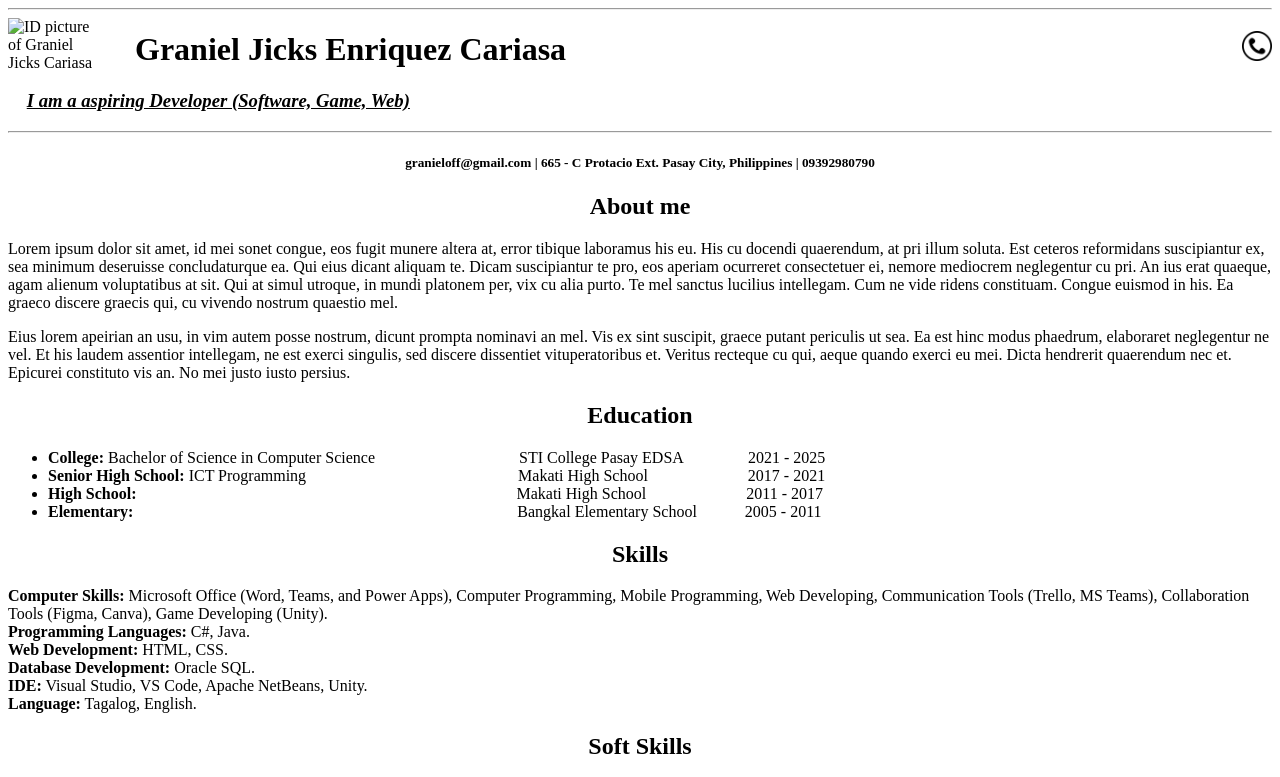
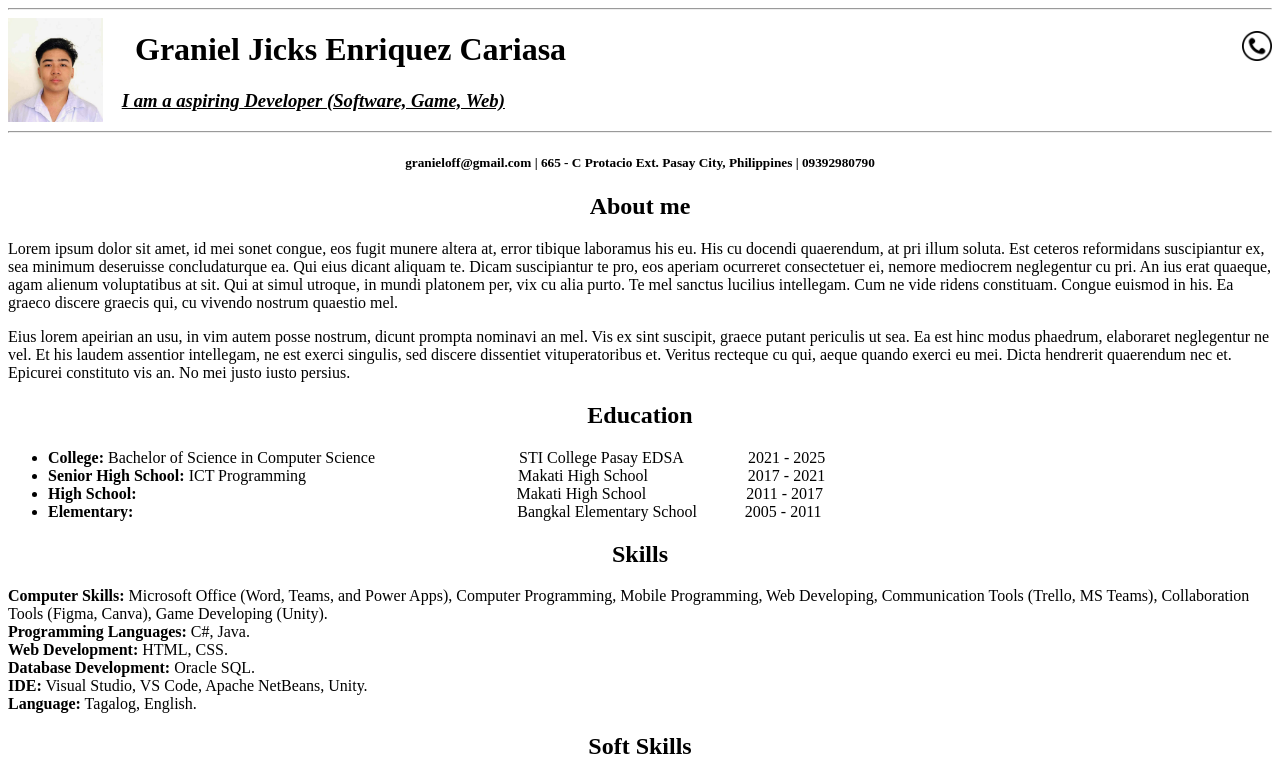
Before and after one commit to jicksqt/html-only-resume, a plain HTML site: page index.html in a window 1280 px wide. Shown: the top 777 px of the page. Drawn offline with Linux system fonts and the light colour scheme.

Commit message:
Update index.html

```diff
--- a/index.html
+++ b/index.html
@@ -7,7 +7,7 @@
 </head>
 <body>
         <hr />
-                <img src="./assets/images/ID.jpg" heigth="95" width="95" align="left" alt="ID picture of Graniel Jicks Cariasa">
+                <img src="./assets/images/ID.png" heigth="95" width="95" align="left" alt="ID picture of Graniel Jicks Cariasa">
                 <h1>
                         &emsp;Graniel Jicks Enriquez Cariasa <a href="./public/contact.html"><img src="./assets/images/phone.png" heigth="30" width="30" align="right" alt="Contact Info Icon"></a>
                 </h1>
```
